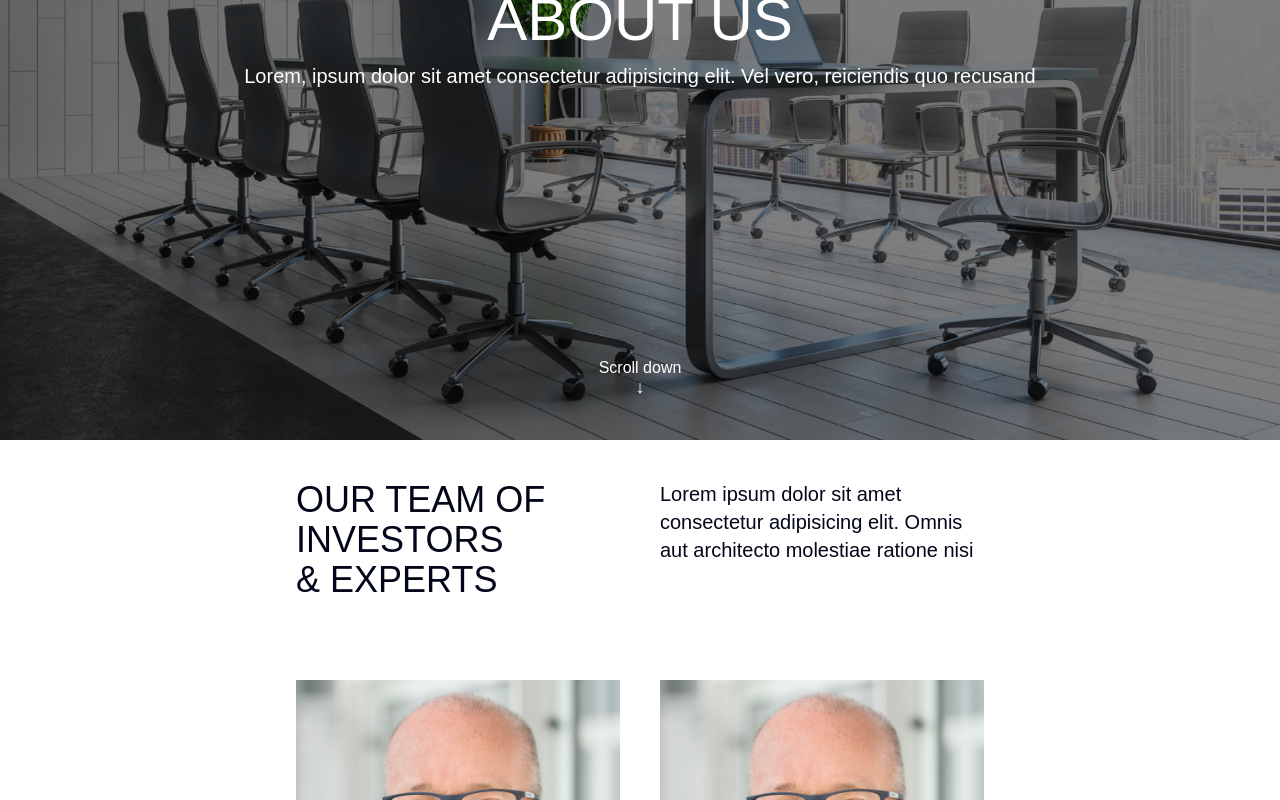
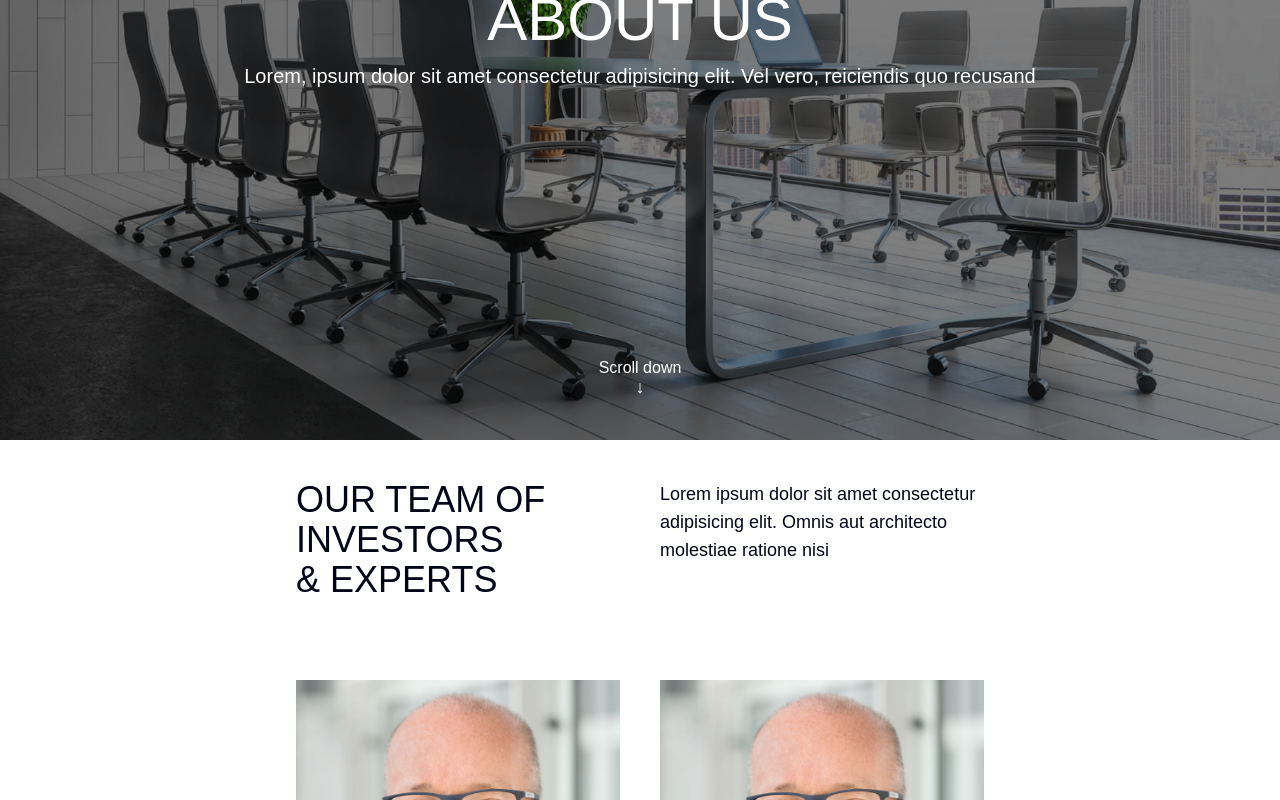
Before and after one commit to kastnerc/real-estate-site, a Next.js app: page /About in a window 1280 px wide. Shown: the part 360-1160 px from the top of the page. Built offline with nearby package versions, Linux system fonts and the light colour scheme; a web font is replaced by a local one.

Commit message:
style: adjust team section font sizing

```diff
--- a/src/components/TeamSection.jsx
+++ b/src/components/TeamSection.jsx
@@ -9,7 +9,7 @@ export default function TeamSection() {
                         Our team of investors <br /> & experts
                     </h1>
                 </div>
-                <div className="text-xl">
+                <div className="text-lg">
                     <h2>
                         Lorem ipsum dolor sit amet consectetur adipisicing elit.
                         Omnis aut architecto molestiae ratione nisi
```
